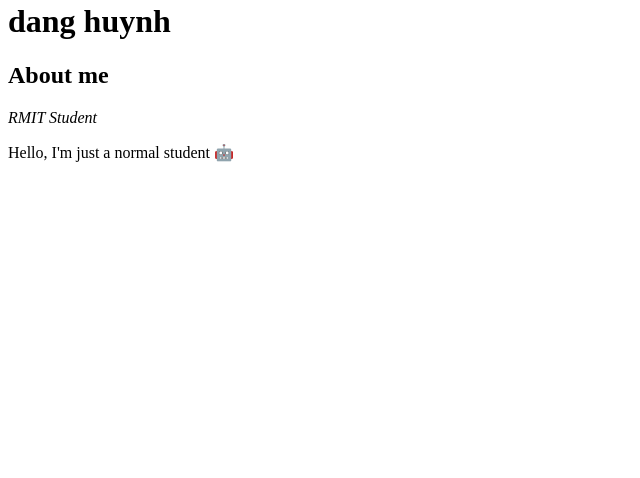
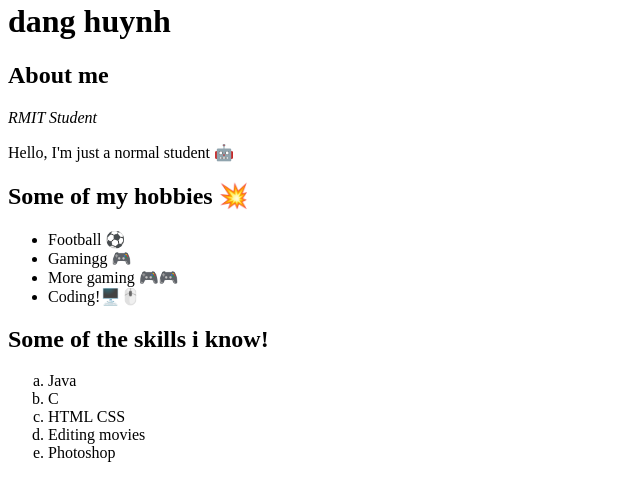
Before and after one commit to DangHynh/DangHynh.github.io, a plain HTML site: page index.html in a window 1280 px wide. Shown: the part 434-912 px from the top of the page, without its empty margins (0-640 px from the left). Before the commit the page ends 800 px from the top, so only its background shows below. Drawn offline with Linux system fonts and the light colour scheme.

Commit message:
Add more info about me

```diff
--- a/index.html
+++ b/index.html
@@ -13,6 +13,20 @@
     <h2> About me</h2>
     <p><em>RMIT Student</em></p>
     <p>Hello, I'm just a normal student 🤖</p>
-
+    <h2>Some of my hobbies 💥 </h2>
+    <ul>
+        <li>Football ⚽</li>
+        <li>Gamingg 🎮</li>
+        <li>More gaming 🎮🎮</li>
+        <li>Coding!🖥️🖱️</li>
+    </ul>
+    <h2>Some of the skills i know!</h2>
+    <ol type="a">
+        <li>Java </li>
+        <li>C</li>
+        <li>HTML CSS</li>
+        <li>Editing movies</li>
+        <li>Photoshop</li>
+    </ol>
 </body>
 </html>
```
